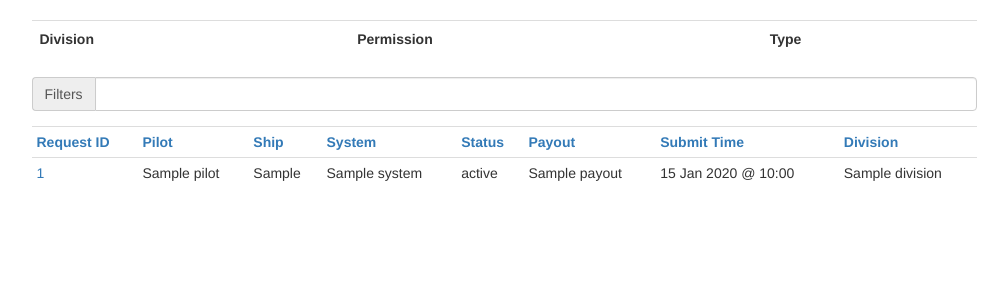
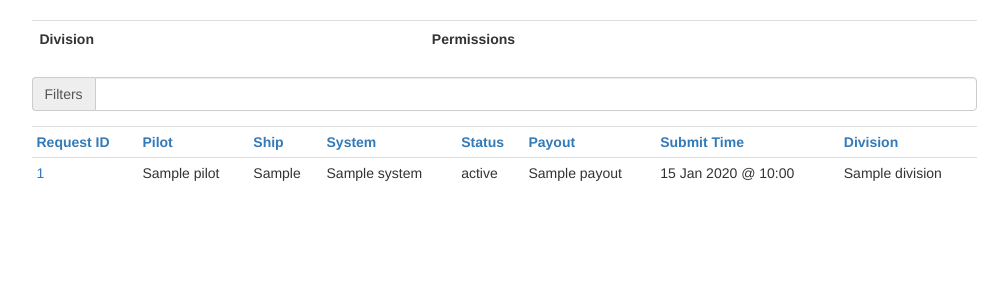
Before and after one commit to paxswill/evesrp, a Python web app: template evesrp/templates/personal.html in a window 1280 px wide. Shown: the part 51-351 px from the top of the page, without its empty margins (136-1144 px from the left). Run offline with Jinja, Linux system fonts and the light colour scheme; the template is opened without the code that fills it: most values are stand-ins (such as "Sample title", 1, 10 or a date in 2020); lists and menus that the app fills with data are empty; some libraries are stand-ins or nearby versions.

Commit message:
Simplify/Streamline permission listing on personal page

```diff
--- a/evesrp/templates/personal.html
+++ b/evesrp/templates/personal.html
@@ -6,18 +6,14 @@
     <table class="table">
       <tr>
         <th>Division</th>
-        <th>Permission</th>
-        <th>Type</th>
+        <th>Permissions</th>
       </tr>
-      {% for permission in current_user.permissions %}
+      {% for grouper, grouped in current_user.permissions|groupby('division.name') %}
       <tr>
-        <td>{{ permission.division.name }}</td>
-        <td>{{ permission.permission }}</td>
-        {% if permission.entity == current_user %}
-        <td>Individual</td>
-        {% else %}
-        <td>through {{ permission.entity.name }}</td>
-        {% endif %}
+        <td>{{ grouper }}</td>
+        {% with grouped_permissions = grouped|map(attribute='permission')|groupby('value') %}
+        <td>{{ grouped_permissions|map('last')|map('first')|map(attribute='description')|join(', ') }}</td>
+        {% endwith %}
       </tr>
       {% endfor %}
     </table>
```
